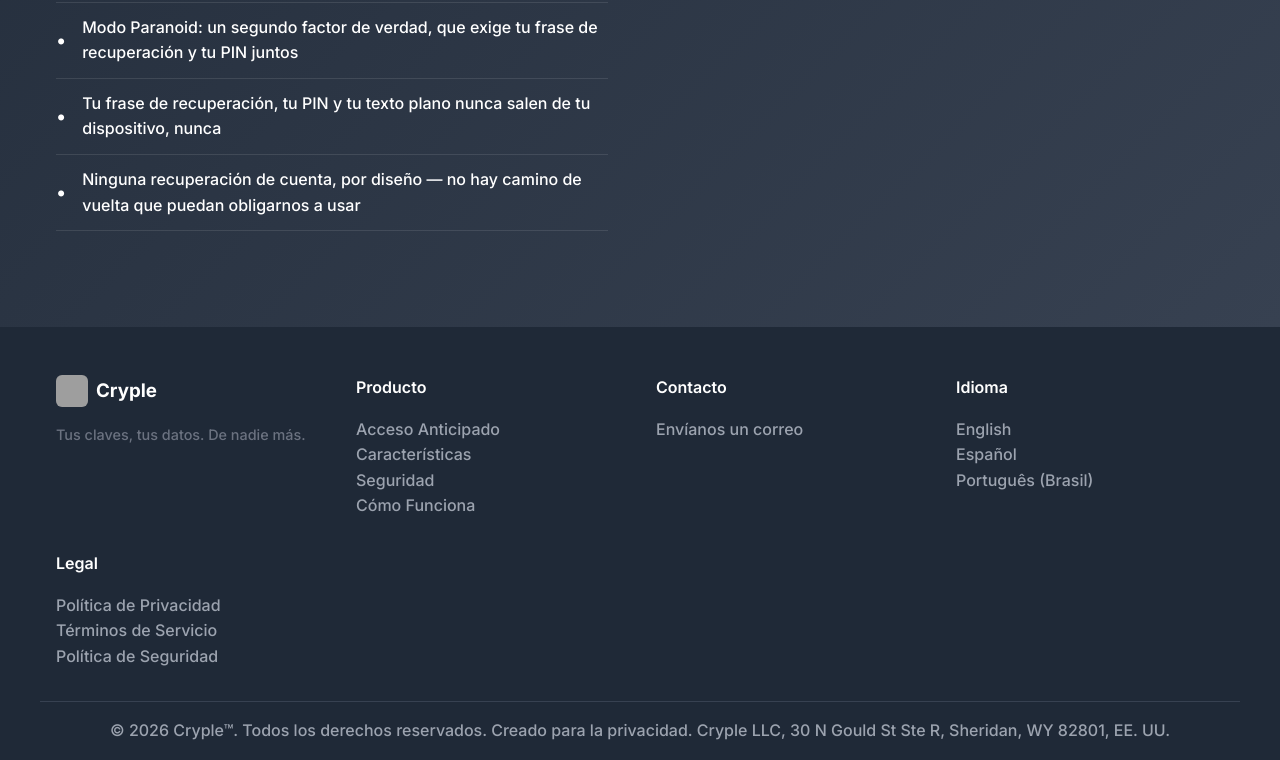
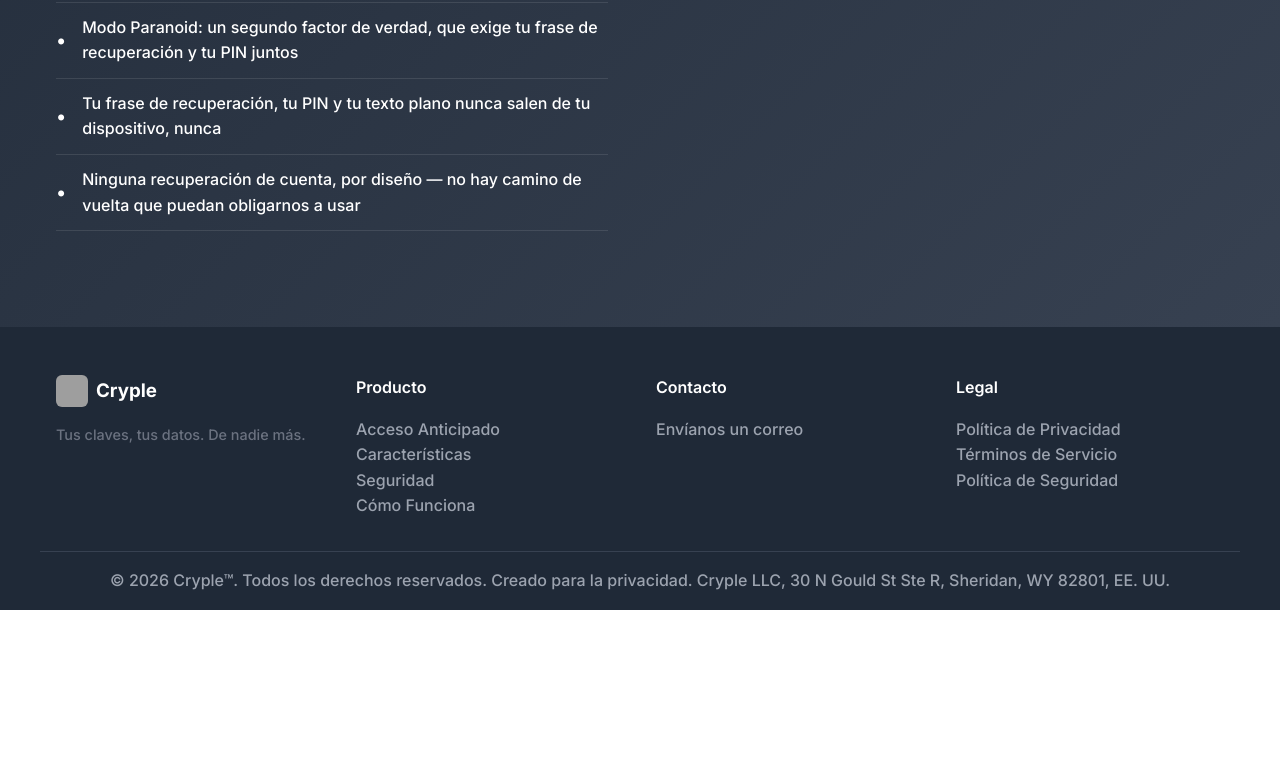
Before and after one commit to CrypleLLC/cryple-lp, a Next.js app: page /es in a window 1280 px wide. Shown: the part 8208-8968 px from the top of the page. After the commit the page ends 8818 px from the top, so only its background shows below. Built offline with nearby package versions, Linux system fonts and the light colour scheme; grey boxes are pictures that could not be loaded.

Commit message:
style: enhance footer layout and styling for better responsiveness

```diff
--- a/src/app/[lang]/page.tsx
+++ b/src/app/[lang]/page.tsx
@@ -6,16 +6,10 @@
 import GetAppButton from "@/components/GetAppButton";
 import LanguageSwitcher from "@/components/LanguageSwitcher";
 import { getDictionary } from "@/lib/dictionaries";
-import { CONTACT_EMAIL, SITE_NAME, SITE_URL, TEST_APP_URL, languageTag, localizedPath, localizedUrl, locales, pageMetadata } from "@/lib/site";
+import { CONTACT_EMAIL, SITE_NAME, SITE_URL, TEST_APP_URL, languageTag, localizedPath, localizedUrl, pageMetadata } from "@/lib/site";
 
 const showRoadmapTimeline: boolean = true;
 const showEmailSubscription: boolean = true;
-
-const languageNames: Record<string, string> = {
-  'en': 'English',
-  'es': 'Español',
-  'pt-br': 'Português (Brasil)',
-};
 
 const vaultIcons = [
   '/icons/secrets.svg',
@@ -468,19 +462,6 @@
           </div>
 
           <div className="footer-section">
-            <p className="footer-section-title">{dict.nav.language}</p>
-            <ul>
-              {locales.map((locale) => (
-                <li key={locale}>
-                  <Link href={localizedPath(locale)} hrefLang={languageTag(locale)} aria-current={locale === lang ? 'page' : undefined}>
-                    {languageNames[locale]}
-                  </Link>
-                </li>
-              ))}
-            </ul>
-          </div>
-
-          <div className="footer-section">
             <p className="footer-section-title">{dict.footer.legal}</p>
             <ul>
               <li><Link href={localizedPath(lang, '/privacy')}>{dict.footer.privacyPolicy}</Link></li>
--- a/src/app/globals.css
+++ b/src/app/globals.css
@@ -1109,6 +1109,24 @@
     padding: 0.6rem 1rem;
     font-size: 0.9rem;
   }
+
+  .footer-content {
+    grid-template-columns: repeat(3, minmax(0, 1fr));
+    gap: 1.5rem 1rem;
+    font-size: 0.9rem;
+  }
+
+  .footer-section.brand {
+    grid-column: 1 / -1;
+  }
+
+  .footer-section li {
+    line-height: 1.35;
+  }
+
+  .footer-section li + li {
+    margin-top: 0.6rem;
+  }
 }
 
 /* Animations */
```
Also changed, not shown: 1 other file (tests, documents, lock files or other folders).
